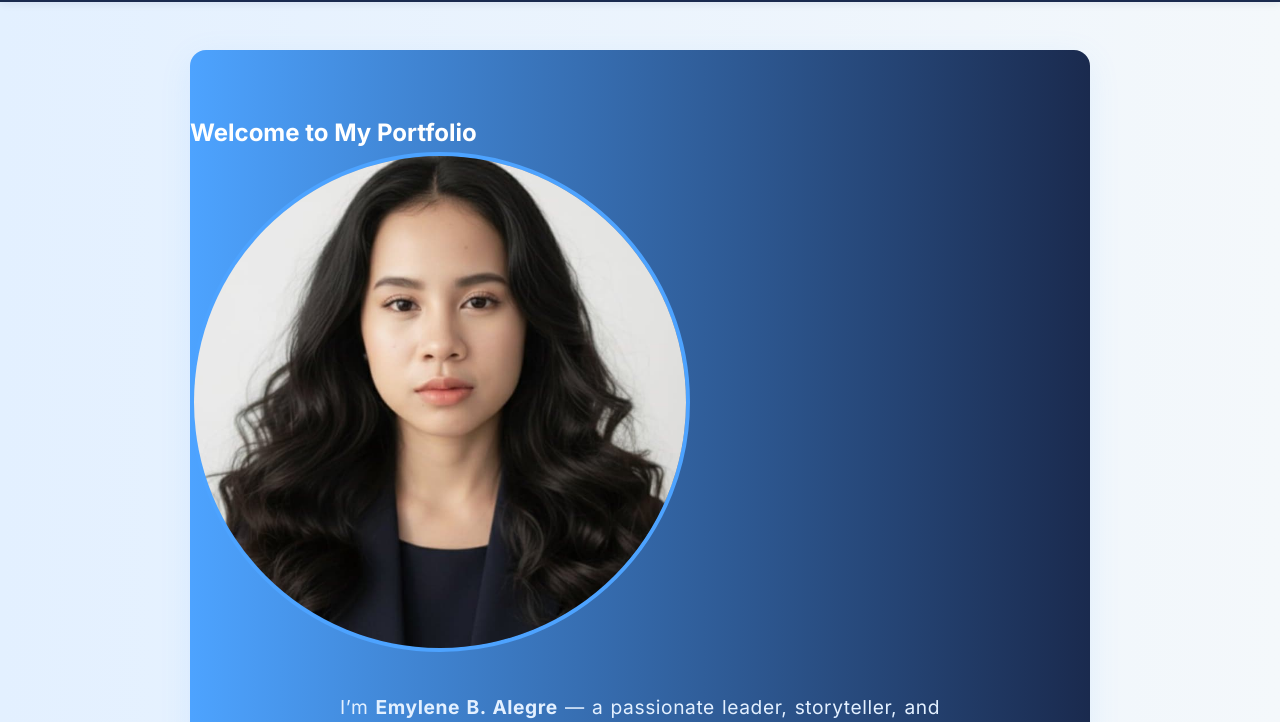
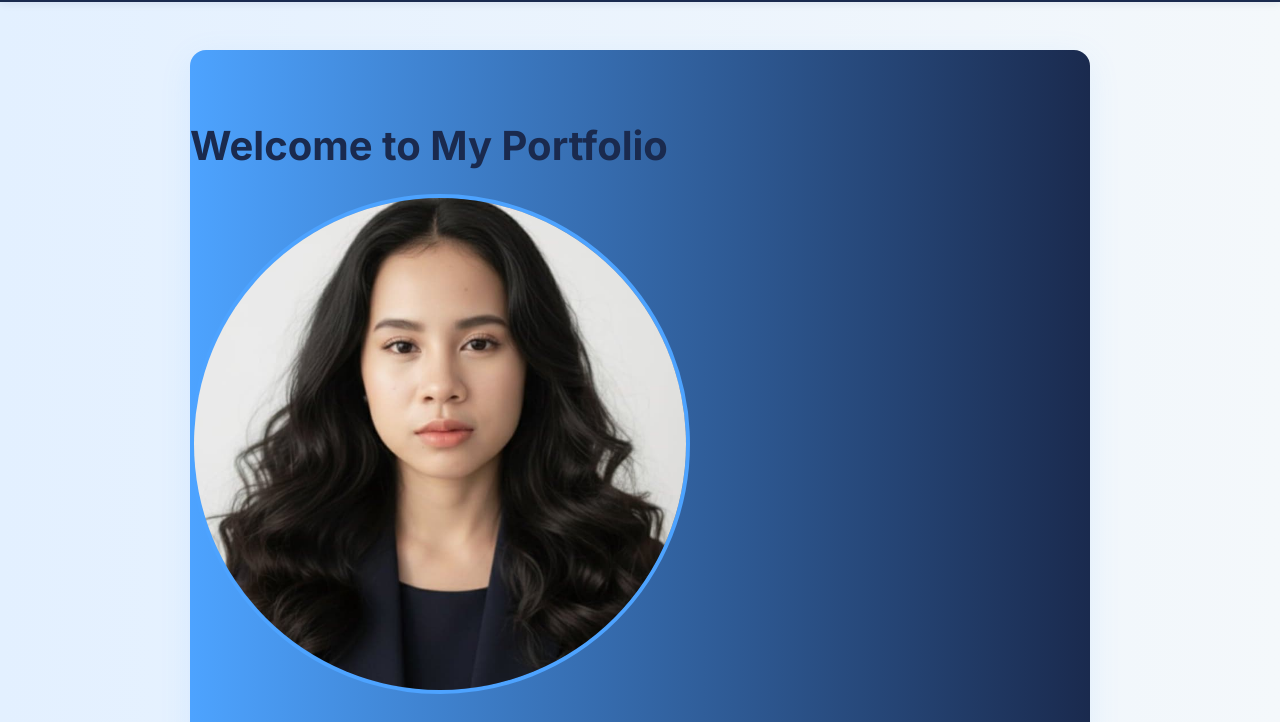
Before and after one commit to Emylene-hub/Portfolio, a plain HTML site: page indexp.html in a window 1280 px wide. Shown: the part 78-800 px from the top of the page. Drawn offline with Linux system fonts and the light colour scheme.

Commit message:
Update stylep.css

```diff
--- a/stylep.css
+++ b/stylep.css
@@ -71,6 +71,13 @@ body {
   background: #4da3ff;
   color: #fff;
   outline: none;
+}
+
+.headline {
+  font-size: 2.5rem;
+  font-weight: 700;
+  margin-bottom: 1rem;
+  color: #1a2a4e;
 }
 .my-pic {
   width: 500px;
```
